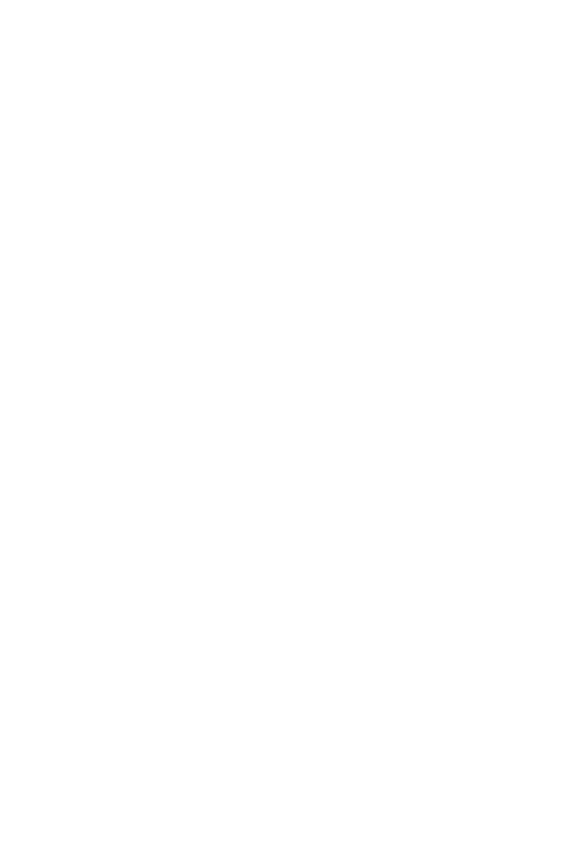
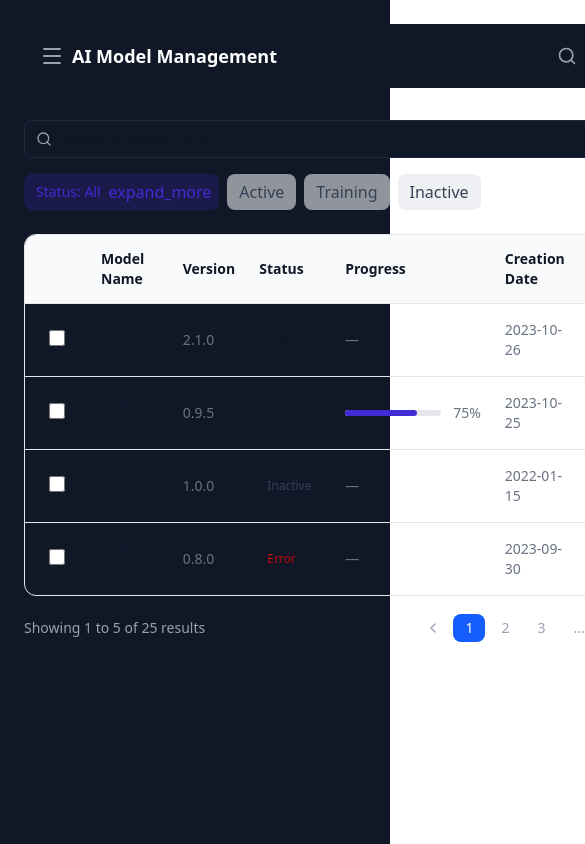
Before and after one commit to Shahzaib-arch786/Talk-Flow-AI, a React app in the folder frontend/: page /AD/aimodels in a window 390 px wide. Before the commit this address had no page. Shown: the top 844 px of the page, 585 px wide, since content can reach past the window. Built offline with nearby package versions, Linux system fonts and the light colour scheme; the HTML template or start-up script is replaced by a standard one.

Commit message:
AI Model Management page and components added without responsiveness

```diff
--- /dev/null
+++ b/frontend/src/Panels/Admin/components/AIModelPagination.jsx
@@ -0,0 +1,27 @@
+import React from "react";
+
+const Pagination = () => (
+  <nav className="mt-6 flex items-center justify-between border-t border-gray-200 px-4 py-3 sm:px-6 dark:border-gray-800">
+    <div className="hidden sm:block text-sm text-gray-700 dark:text-gray-400">
+      Showing <span className="font-medium">1</span> to{" "}
+      <span className="font-medium">4</span> of{" "}
+      <span className="font-medium">4</span> results
+    </div>
+    <div className="flex justify-end gap-3">
+      <a
+        href="#"
+        className="inline-flex items-center rounded-md bg-white px-3 py-2 text-sm font-semibold text-gray-900 ring-1 ring-gray-300 hover:bg-gray-50 dark:bg-white/10 dark:text-gray-300"
+      >
+        Previous
+      </a>
+      <a
+        href="#"
+        className="inline-flex items-center rounded-md bg-white px-3 py-2 text-sm font-semibold text-gray-900 ring-1 ring-gray-300 hover:bg-gray-50 dark:bg-white/10 dark:text-gray-300"
+      >
+        Next
+      </a>
+    </div>
+  </nav>
+);
+
+export default Pagination;
--- /dev/null
+++ b/frontend/src/Panels/Admin/components/AISearchFilterBar.jsx
@@ -0,0 +1,39 @@
+import React from "react";
+import { Search } from "lucide-react";
+
+const SearchFilterBar = () => {
+  return (
+    <div className="mt-8 flex flex-wrap items-center justify-between gap-4">
+      {/* Search Bar */}
+      <div className="relative w-full sm:w-1/2">
+        <Search
+          size={16}
+          className="absolute top-1/2 left-3 transform -translate-y-1/2 text-gray-400"
+        />
+        <input
+          type="text"
+          placeholder="Search by Model name"
+          className="bg-gray-900 border border-gray-800 rounded-lg pl-9 pr-3 py-2 text-sm w-full focus:outline-none focus:ring-1 focus:ring-gray-700"
+        />
+      </div>
+
+      {/* Filter Chips */}
+      <div className="flex items-center gap-2 overflow-x-auto">
+        <button className="flex h-9 items-center gap-x-2 rounded-lg bg-primary/20 pl-3 pr-2 text-primary">
+          <p className="text-sm font-medium">Status: All</p>
+          <span className="material-symbols-outlined">expand_more</span>
+        </button>
+        {["Active", "Training", "Inactive"].map((status) => (
+          <button
+            key={status}
+            className="flex h-9 items-center gap-x-2 rounded-lg bg-gray-200/60 px-3 py-2 text-gray-700 hover:bg-gray-200 dark:bg-white/10 dark:text-gray-300 dark:hover:bg-white/20"
+          >
+            {status}
+          </button>
+        ))}
+      </div>
+    </div>
+  );
+};
+
+export default SearchFilterBar;
--- /dev/null
+++ b/frontend/src/Panels/Admin/components/ModelTable.jsx
@@ -0,0 +1,108 @@
+import React from "react";
+
+const ModelTable = () => {
+  const models = [
+    {
+      name: "Phoenix-v2",
+      version: "2.1.0",
+      status: "Active",
+      color: "green",
+      date: "2023-10-26",
+    },
+    {
+      name: "Orion-beta",
+      version: "0.9.5",
+      status: "Training",
+      color: "blue",
+      progress: 75,
+      date: "2023-10-25",
+    },
+    {
+      name: "Legacy-System",
+      version: "1.0.0",
+      status: "Inactive",
+      color: "gray",
+      date: "2022-01-15",
+    },
+    {
+      name: "Orion-alpha",
+      version: "0.8.0",
+      status: "Error",
+      color: "red",
+      date: "2023-09-30",
+    },
+  ];
+
+  return (
+    <div className="mt-6 overflow-hidden rounded-xl border border-gray-200 dark:border-gray-800">
+      <table className="min-w-full divide-y divide-gray-200 dark:divide-gray-800">
+        <thead className="bg-gray-50 dark:bg-gray-900/50">
+          <tr>
+            {[
+              "",
+              "Model Name",
+              "Version",
+              "Status",
+              "Progress",
+              "Creation Date",
+              "",
+            ].map((heading, idx) => (
+              <th
+                key={idx}
+                className="px-3 py-3.5 text-left text-sm font-semibold text-gray-900 dark:text-white"
+              >
+                {heading}
+              </th>
+            ))}
+          </tr>
+        </thead>
+        <tbody className="divide-y divide-gray-200 dark:divide-gray-800">
+          {models.map((m, idx) => (
+            <tr
+              key={idx}
+              className="hover:bg-gray-50 dark:hover:bg-white/5 transition"
+            >
+              <td className="px-6 py-4">
+                <input type="checkbox" className="h-4 w-4 rounded border-gray-300" />
+              </td>
+              <td className="px-3 py-4 text-sm font-medium text-gray-900 dark:text-white">
+                {m.name}
+              </td>
+              <td className="px-3 py-4 text-sm text-gray-500">{m.version}</td>
+              <td className="px-3 py-4 text-sm">
+                <span
+                  className={`inline-flex items-center rounded-md bg-${m.color}-100 px-2 py-1 text-xs font-medium text-${m.color}-700 dark:bg-${m.color}-900/50 dark:text-${m.color}-300`}
+                >
+                  {m.status}
+                </span>
+              </td>
+              <td className="px-3 py-4 text-sm text-gray-500">
+                {m.progress ? (
+                  <div className="flex items-center gap-3">
+                    <div className="w-24 bg-gray-200 dark:bg-gray-700 rounded-full">
+                      <div
+                        className="h-1.5 bg-primary rounded-full"
+                        style={{ width: `${m.progress}%` }}
+                      ></div>
+                    </div>
+                    {m.progress}%
+                  </div>
+                ) : (
+                  "—"
+                )}
+              </td>
+              <td className="px-3 py-4 text-sm text-gray-500">{m.date}</td>
+              <td className="px-3 py-4 text-right text-sm">
+                <button className="text-gray-500 hover:text-primary">
+                  <span className="material-symbols-outlined">more_vert</span>
+                </button>
+              </td>
+            </tr>
+          ))}
+        </tbody>
+      </table>
+    </div>
+  );
+};
+
+export default ModelTable;
--- a/frontend/src/Panels/Admin/pages/AIModelManagement.jsx
+++ b/frontend/src/Panels/Admin/pages/AIModelManagement.jsx
@@ -1,11 +1,22 @@
-import React from 'react'
+import React from "react";
+import Sidebar from "../components/Sidebar";
+import Navbar from "../components/Navbar";
+import SearchFilterBar from "../components/AISearchFilterBar";
+import ModelTable from "../components/ModelTable";
+import Pagination from "../components/Pagination";
 
-const AIModelManagement = () => {
+const ModelManagement = () => {
   return (
-    <div>
+    <div className="flex min-h-screen w-full bg-gray-900 text-gray-900 dark:text-gray-200">
+      <Sidebar />
+      <main className="flex-1 p-6 sm:p-8 lg:p-8 lg:ml-64">
+        <Navbar navbarName="AI Model Management" />
+        <SearchFilterBar />
+        <ModelTable />
+        <Pagination />
+      </main>
+    </div>
+  );
+};
 
-    </div>
-  )
-}
-
-export default AIModelManagement
+export default ModelManagement;
```
